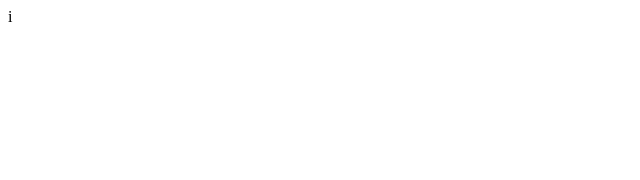
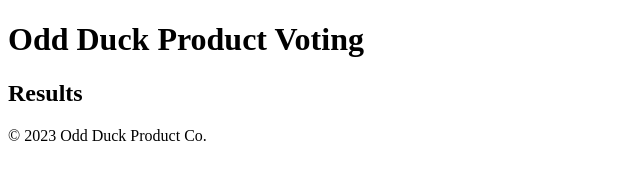
Before and after one commit to TheSecurityLead/lab11, a plain HTML site: page index.html in a window 1280 px wide. Shown: the whole page, without its empty margins (0-640 px from the left). Drawn offline with Linux system fonts and the light colour scheme.

Commit message:
Update index.html

```diff
--- a/index.html
+++ b/index.html
@@ -1 +1,24 @@
-i
+<!DOCTYPE html>
+<html lang="en">
+<head>
+    <meta charset="UTF-8">
+    <title>Odd Duck Product Voting</title>
+    <link rel="stylesheet" href="styles.css">
+</head>
+<body>
+    <header>
+        <h1>Odd Duck Product Voting</h1>
+    </header>
+    <main id="product-container">
+
+    </main>
+    <aside id="results">
+        <h2>Results</h2>
+
+    </aside>
+    <footer>
+        <p>&copy; 2023 Odd Duck Product Co.</p>
+    </footer>
+    <script src="app.js"></script>
+</body>
+</html>
```
